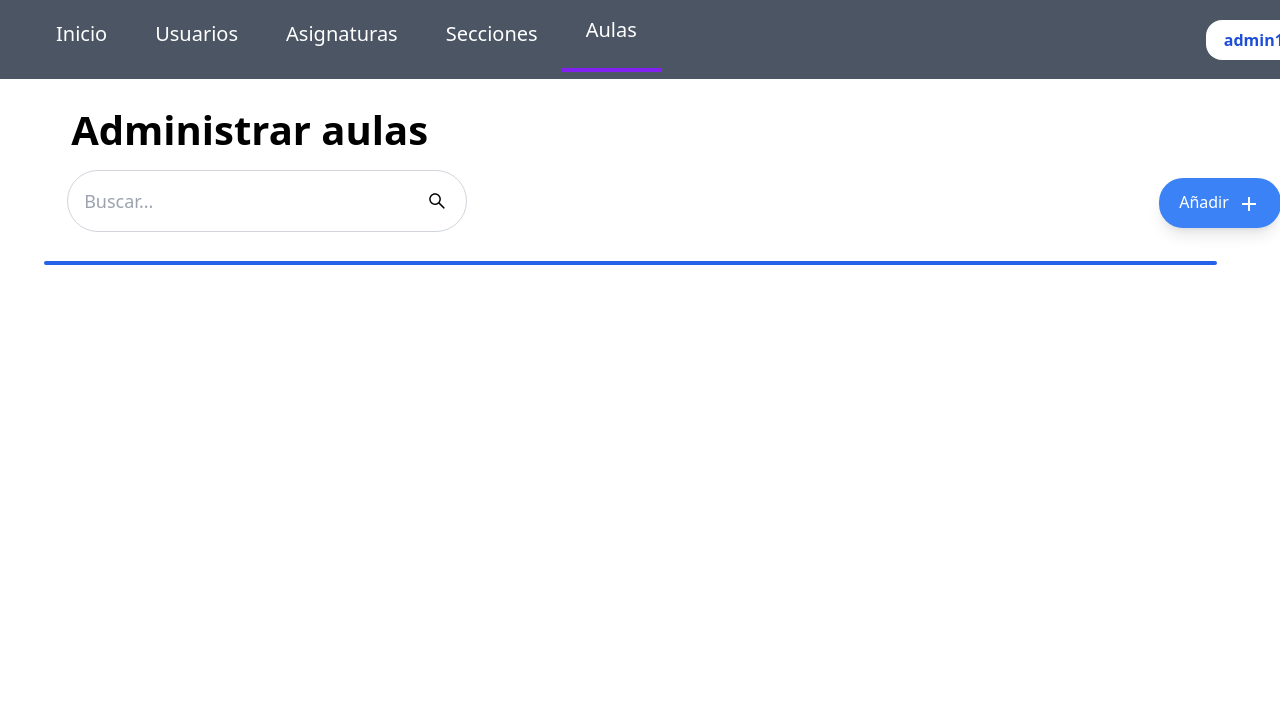
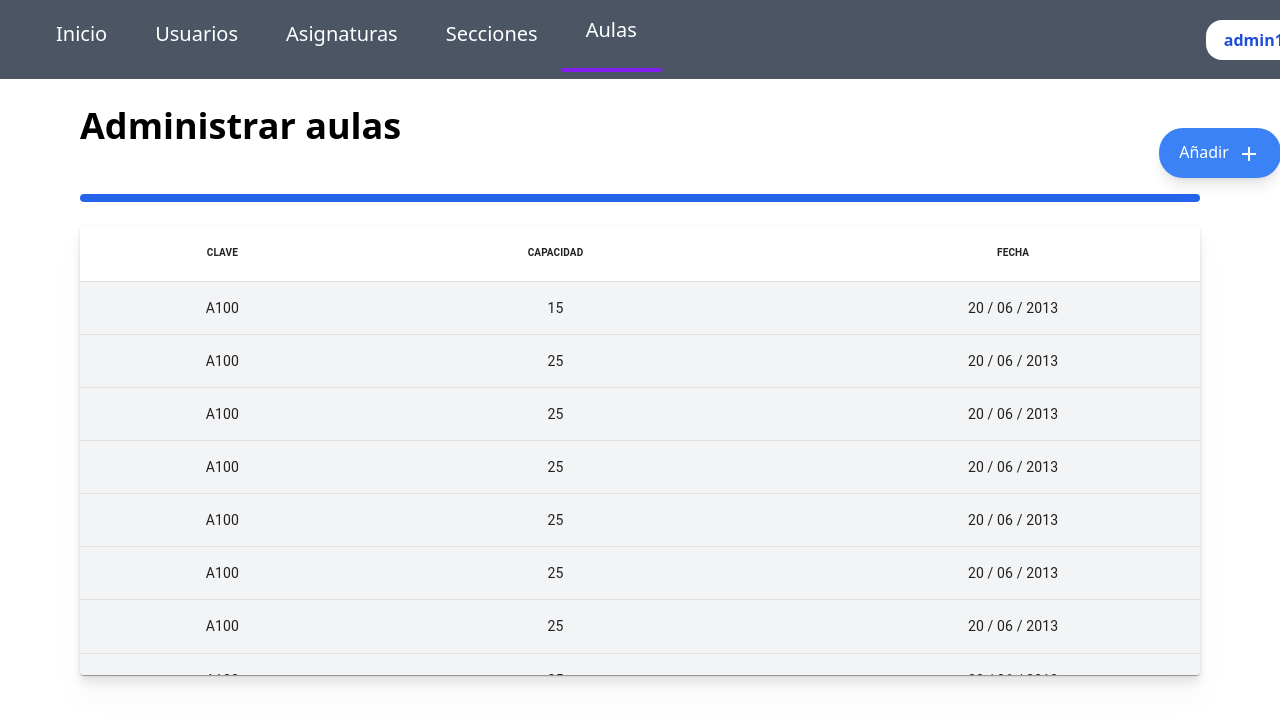
Before and after one commit to johan3118/cic-config, a Next.js app: page /admin/administrar/aulas in a window 1280 px wide. Shown: the top 724 px of the page. Built offline with nearby package versions, Linux system fonts and the light colour scheme.

Commit message:
Administrar aulas añadido

```diff
--- a/app/admin/administrar/aulas/page.js
+++ b/app/admin/administrar/aulas/page.js
@@ -26,9 +26,9 @@
   ];
 
     return (
-      <Layout>
+      <>
         <TablaAula headers={headers} data={data}/>
-      </Layout>
+      </>
 
     //   <main className="flex items-center justify-center h-screen">
     //   {/* <div className="flex flex-col absolute left top-20">
@@ -40,5 +40,5 @@
     //     <Link href="./registrar">  <AnadirButton/></Link>
     //   </div> */}
     // </main>
-    )
-  }
+    );
+  };
--- a/app/admin/administrar/layout.js
+++ b/app/admin/administrar/layout.js
@@ -7,7 +7,7 @@
 import AddButton from "@/app/components/AddButton"
 import AnadirButton from "@/app/components/AnadirButton";
 
-const Layout = ({}) => {
+const Layout = ({children}) => {
   const currentRoute = usePathname();
   const usuariosActive = currentRoute.includes('/admin/administrar/usuarios');
   const asignaturasActive = currentRoute.includes('/admin/administrar/asignaturas');
@@ -33,19 +33,20 @@
 
       {usuariosActive ? <NavBarFiltro /> : null}
       {usuariosActive ? <div ><Link className="addbutton" href={rutaRegistrar}>  <AddButton/></Link> </div> :
-        <div className="anadirbuttonstyle">
-        <Link href={rutaRegistrar}>  <AnadirButton /></Link>
-      </div>}
+      <div className="anadirbuttonstyle"> <Link href={rutaRegistrar}><AnadirButton /></Link> </div>}
 
-      <BlueDivisionBar/>
-      <main className="flex items-left  h-screen">
-      <div className="flex flex-col absolute left top-20">
-        <h1 className="titulo">{titulo}</h1>
-        <SearchBar/>
-      </div>
-
-
-    </main>
+      <main className="mt-10 flex flex-col items-left h-screen w-screen">
+        <div className="mx-20">
+          <div id="ParteArriba" className=" w-full h-20">
+            <h1 className="text-4xl font-bold" style={{}}>{titulo}</h1>
+            <SearchBar/>
+          </div>
+          <div className={`mt-2 bg-blue-600 h-2 transform flex justify-center items-center rounded-xl`} ></div>
+          <div id="ParteTablas" className=" w-full h-2/3 flex justify-center items-center pt-20">
+            {children}
+          </div>
+        </div>
+      </main>
     </>
   );
 };
--- a/app/components/TablaAula.jsx
+++ b/app/components/TablaAula.jsx
@@ -11,7 +11,7 @@
 
 const TablaAula = ({ headers, data }) => {
   return (
-    <TableContainer component={Paper} sx={{ width: 1200, fontFamily: 'Poppins', height: 450, overflowX: 'hidden', zIndex: 10}}>
+    <TableContainer component={Paper} sx={{ width: 1200, fontFamily: 'Poppins', height: 450, overflowX: 'hidden', zIndex: 10}} className='drop-shadow-xl rounded-3xl'>
       <Table sx={{ width: 1200, height: 100 }} aria-label="simple table">
         <TableHead>
           <TableRow>
--- a/app/globals.css
+++ b/app/globals.css
@@ -55,7 +55,7 @@
 
 .anadirbuttonstyle {
   position: relative;
-  top: 170px; /* Cambia la posición vertical (arriba) */
+  top: 120px; /* Cambia la posición vertical (arriba) */
   right: -580px; /* Cambia la posición horizontal (izquierda) */
   justify-content: center;
   display: flex; /* Utiliza un contenedor flexible para el icono */
```
